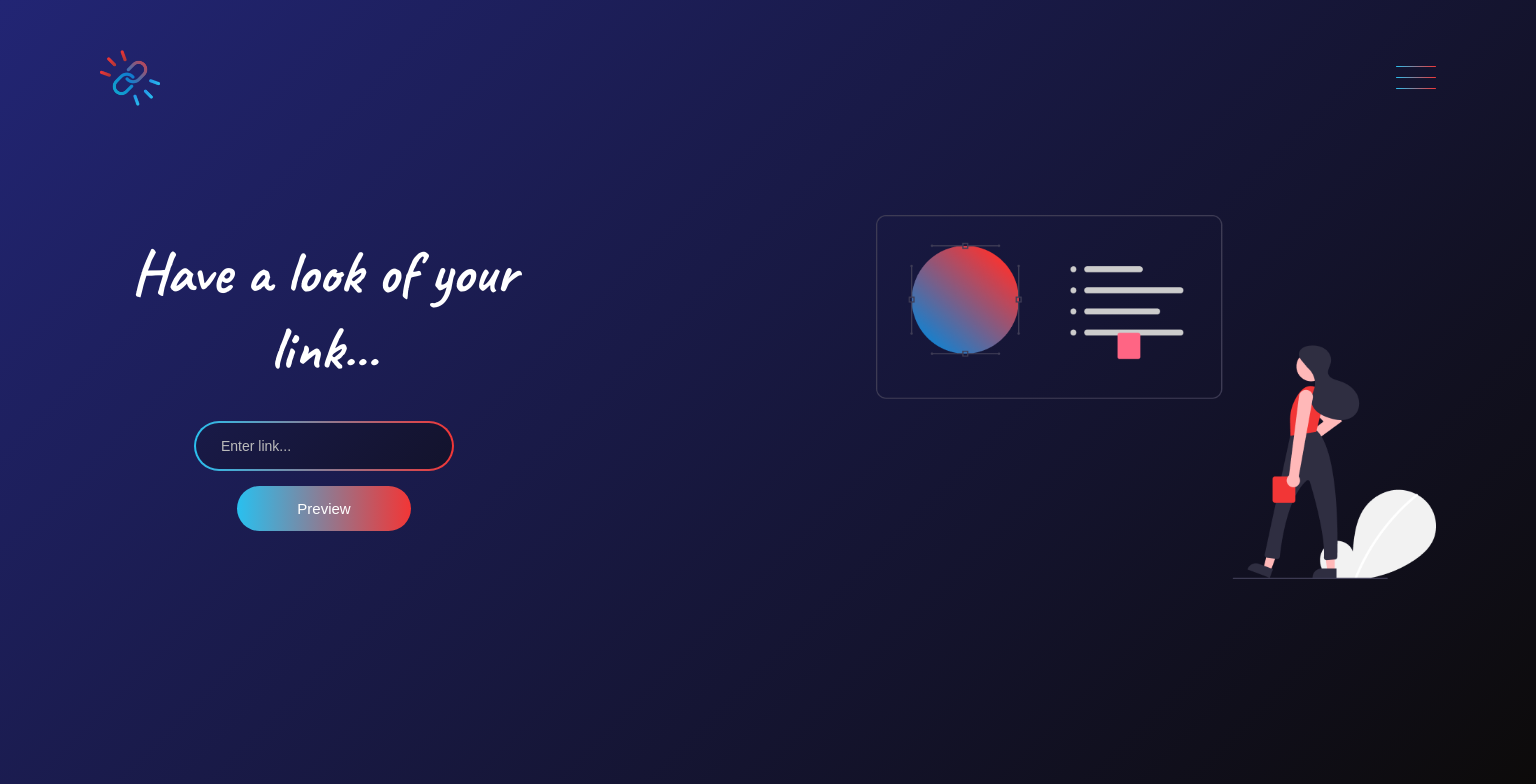
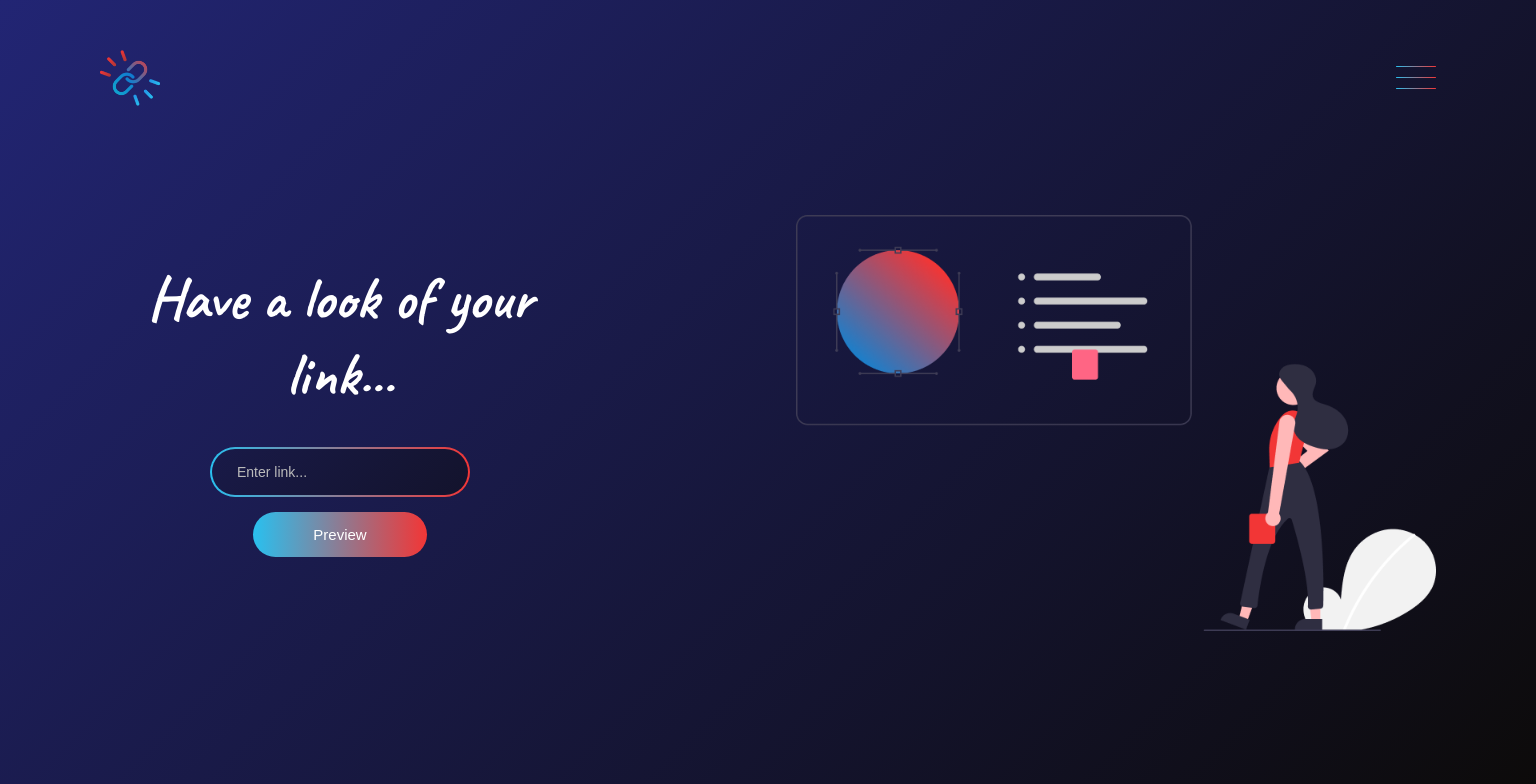
Before and after one commit to anilrkhairnar/link-previewer, a React (Create React App) app: page / in a window 1536 px wide. Shown: the top 784 px of the page. Built offline with nearby package versions, Linux system fonts and the light colour scheme; no server answers; a web font is replaced by a local one.

Commit message:
card made responsive

```diff
--- a/src/App.css
+++ b/src/App.css
@@ -5,7 +5,9 @@
   box-sizing: border-box;
 }
 body {
+  padding: 0 0 3rem;
   width: 100%;
+  height: 100vh;
   background: linear-gradient(-45deg, #0c0a07, #222574) no-repeat;
   color: #fff;
 }
@@ -124,7 +126,7 @@ nav .menu span {
 }
 .card .card-content {
   margin: 25px 0;
-  width: 300px;
+  width: 305px;
   transform: translateZ(20px);
 }
 .card .card-content h3 {
@@ -145,9 +147,6 @@ nav .menu span {
 }
 
 @media only screen and (min-width: 768px) {
-  body {
-    height: 100vh;
-  }
   nav {
     margin: 50px;
   }
@@ -161,7 +160,7 @@ nav .menu span {
     align-items: center;
   }
   .container .illustration {
-    width: 20.6rem;
+    width: 23rem;
   }
   .container .form {
     width: 23rem;
@@ -175,7 +174,8 @@ nav .menu span {
   .card {
     padding: 20px;
   }
-  .card .card-top {
+  .card .card-top,
+  .card .card-content {
     width: 20rem;
   }
   .card .card-content h3 {
@@ -203,7 +203,37 @@ nav .menu span {
     align-items: center;
   }
   .container .form {
-    width: 28rem;
+    width: 25rem;
+  }
+  .container .form h1 {
+    font-size: 50px;
+  }
+  .container .form input {
+    margin: 35px 0 15px;
+  }
+  .container .illustration {
+    width: 30rem;
+  }
+}
+@media only screen and (min-width: 1440px) {
+  nav {
+    margin: 50px 100px;
+  }
+  nav .logo {
+    width: 60px;
+  }
+  nav .menu span {
+    margin: 5px 0;
+    width: 40px;
+  }
+  .container {
+    padding: 0 100px;
+    flex-direction: row-reverse;
+    justify-content: space-between;
+    align-items: center;
+  }
+  .container .form {
+    width: 30rem;
   }
   .container .form h1 {
     font-size: 60px;
@@ -212,6 +242,19 @@ nav .menu span {
     margin: 35px 0 15px;
   }
   .container .illustration {
-    width: 35rem;
+    width: 40rem;
+  }
+  .card {
+    padding: 30px;
+  }
+  .card .card-top,
+  .card .card-content {
+    width: 25rem;
+  }
+  .card .card-content h3 {
+    font-size: 1.6rem;
+  }
+  .card .card-content p {
+    font-size: 1rem;
   }
 }
```
